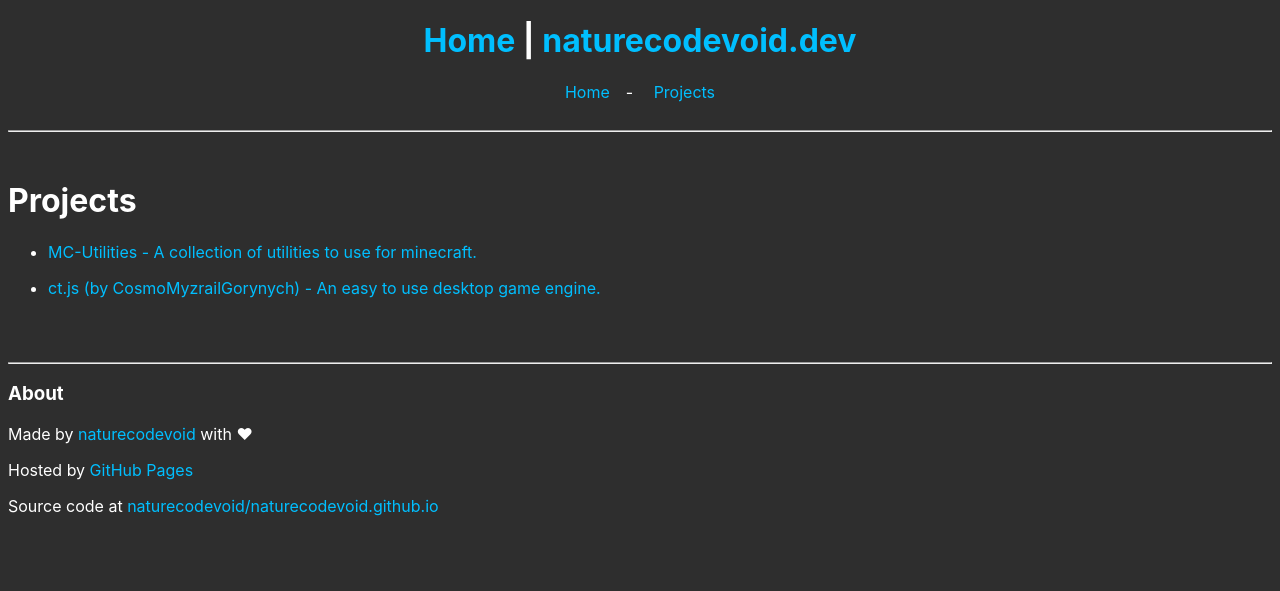
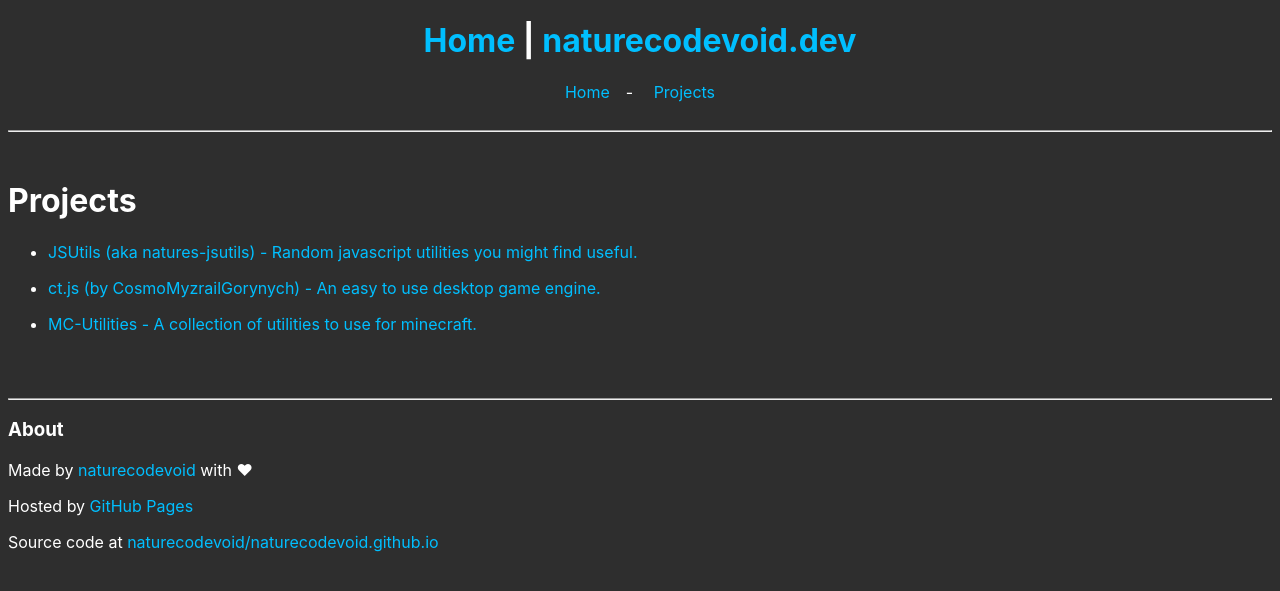
Before and after one commit to amsam0/naturecodevoid.dev, a Jekyll site: the page built from projects.md, in a window 1280 px wide. Shown: the top 591 px of the page. Built offline with Jekyll 4.4.1, drawn with Linux system fonts in a browser that asks for light colours.

Commit message:
added new project

```diff
--- a/_data/projects.yml
+++ b/_data/projects.yml
@@ -1,5 +1,8 @@
-- name: MC-Utilities - A collection of utilities to use for minecraft.
-  url: https://github.com/naturecodevoid/MC-Utilities
+- name: JSUtils (aka natures-jsutils) - Random javascript utilities you might find useful.
+  url: https://github.com/naturecodevoid/JSUtils
 
 - name: ct.js (by CosmoMyzrailGorynych) - An easy to use desktop game engine.
   url: https://ctjs.rocks
+
+- name: MC-Utilities - A collection of utilities to use for minecraft.
+  url: https://github.com/naturecodevoid/MC-Utilities
```
